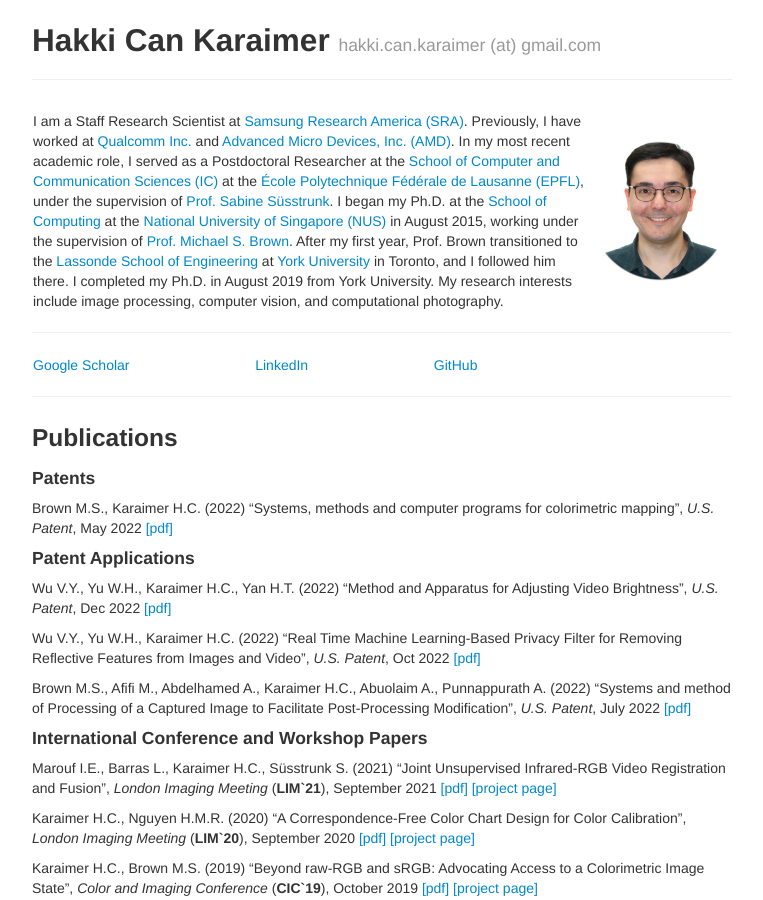
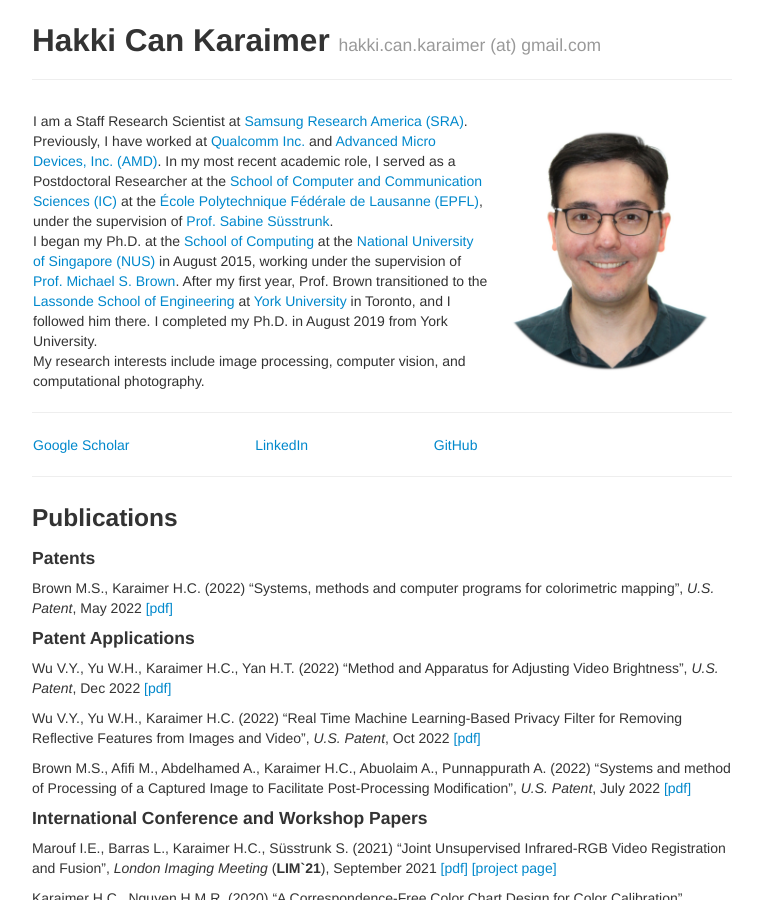
Before and after one commit to karaimer/karaimer.github.io, a Jekyll site: the page built from index.md, in a window 1280 px wide and 900 px high. Shown: the whole window, without its empty margins (258-1021 px from the left). Built offline with Jekyll 4.4.1, drawn with Linux system fonts in a browser that asks for light colours.

Commit message:
Update index.md

```diff
--- a/index.md
+++ b/index.md
@@ -8,7 +8,7 @@
 
 | - | - |
 |---|---|
-| I am a Staff Research Scientist at [Samsung Research America (SRA)](https://sra.samsung.com/). Previously, I have worked at [Qualcomm Inc.](https://www.qualcomm.com/) and [Advanced Micro Devices, Inc. (AMD)](https://www.amd.com/en). In my most recent academic role, I served as a Postdoctoral Researcher at the [School of Computer and Communication Sciences (IC)](https://www.epfl.ch/schools/ic/) at the [École Polytechnique Fédérale de Lausanne (EPFL)](https://www.epfl.ch/en/), under the supervision of [Prof. Sabine Süsstrunk](https://www.epfl.ch/labs/ivrl/people/susstrunk/). I began my Ph.D. at the [School of Computing](https://www.comp.nus.edu.sg) at the [National University of Singapore (NUS)](http://nus.edu.sg/) in August 2015, working under the supervision of [Prof. Michael S. Brown](http://www.cse.yorku.ca/~mbrown/). After my first year, Prof. Brown transitioned to the [Lassonde School of Engineering](https://lassonde.yorku.ca) at [York University](https://www.yorku.ca/index.html) in Toronto, and I followed him there. I completed my Ph.D. in August 2019 from York University. My research interests include image processing, computer vision, and computational photography. | ![](/image/hk_profile.png){:height="1400px" width="1600px"} |
+| I am a Staff Research Scientist at [Samsung Research America (SRA)](https://sra.samsung.com/). Previously, I have worked at [Qualcomm Inc.](https://www.qualcomm.com/) and [Advanced Micro Devices, Inc. (AMD)](https://www.amd.com/en). In my most recent academic role, I served as a Postdoctoral Researcher at the [School of Computer and Communication Sciences (IC)](https://www.epfl.ch/schools/ic/) at the [École Polytechnique Fédérale de Lausanne (EPFL)](https://www.epfl.ch/en/), under the supervision of [Prof. Sabine Süsstrunk](https://www.epfl.ch/labs/ivrl/people/susstrunk/). <br>I began my Ph.D. at the [School of Computing](https://www.comp.nus.edu.sg) at the [National University of Singapore (NUS)](http://nus.edu.sg/) in August 2015, working under the supervision of [Prof. Michael S. Brown](http://www.cse.yorku.ca/~mbrown/). After my first year, Prof. Brown transitioned to the [Lassonde School of Engineering](https://lassonde.yorku.ca) at [York University](https://www.yorku.ca/index.html) in Toronto, and I followed him there. I completed my Ph.D. in August 2019 from York University. <br>My research interests include image processing, computer vision, and computational photography. | ![](/image/hk_profile.png){:height="1400px" width="1600px"} |
 
 ---
 
```
